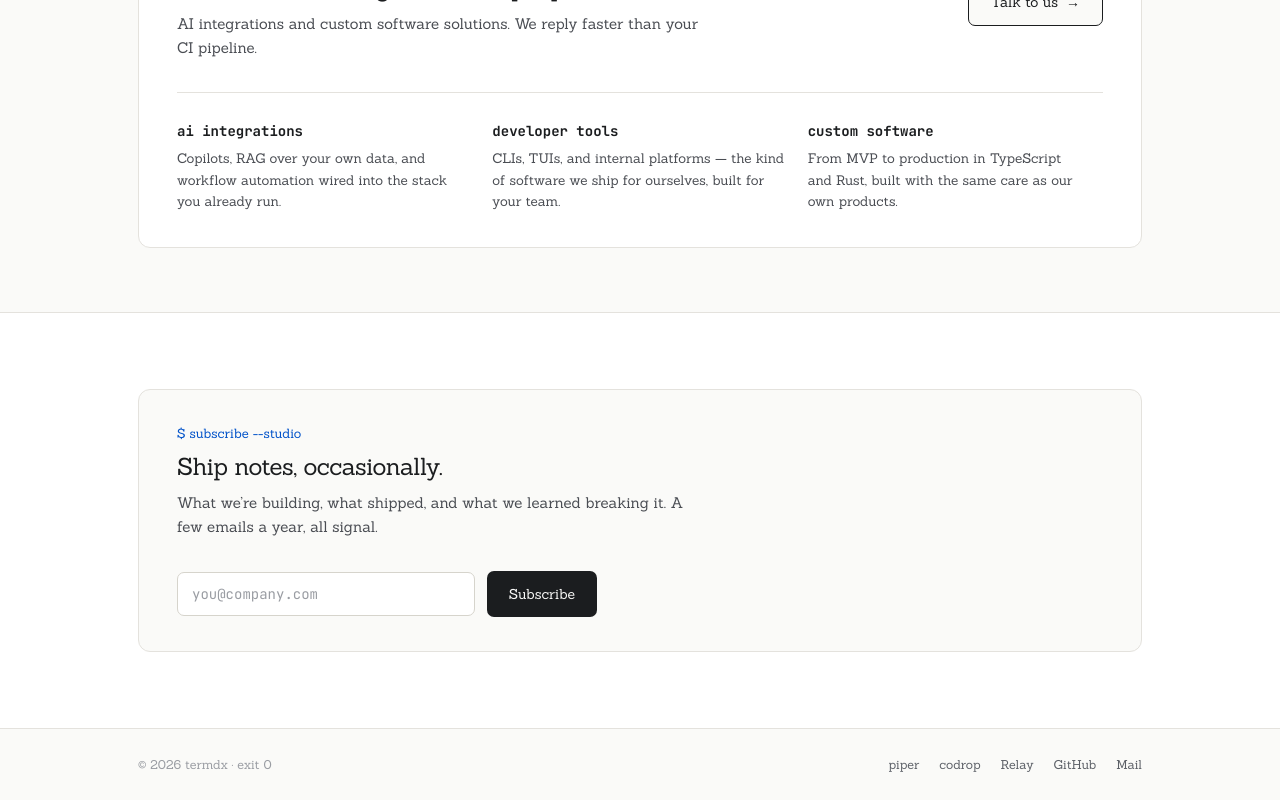
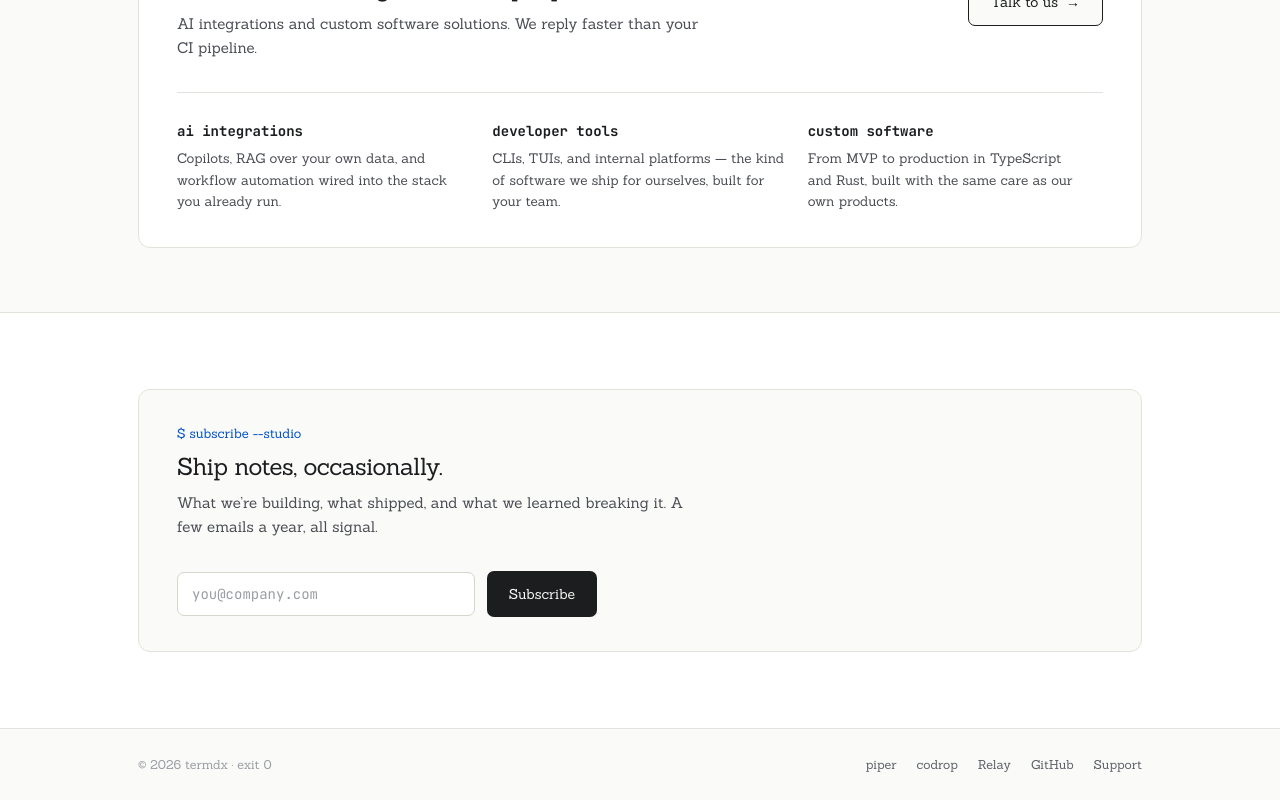
Before and after one commit to termdx/landing, a Next.js app: page / in a window 1280 px wide. Shown: the part 1889-2689 px from the top of the page. Built offline with nearby package versions, Linux system fonts and the light colour scheme.

Commit message:
Footer: point the mail link at support@termdx.studio
Replaces the personal address, and relabels the link Mail -> Support since a
shared support inbox is what it now reaches. The footer is shared by the
landing page and all three product pages.

```diff
--- a/src/components/Footer.tsx
+++ b/src/components/Footer.tsx
@@ -27,8 +27,8 @@ export default function Footer() {
           >
             GitHub
           </a>
-          <a href="mailto:shivaraj@termdx.studio" className={LINK}>
-            Mail
+          <a href="mailto:support@termdx.studio" className={LINK}>
+            Support
           </a>
         </nav>
       </div>
```
